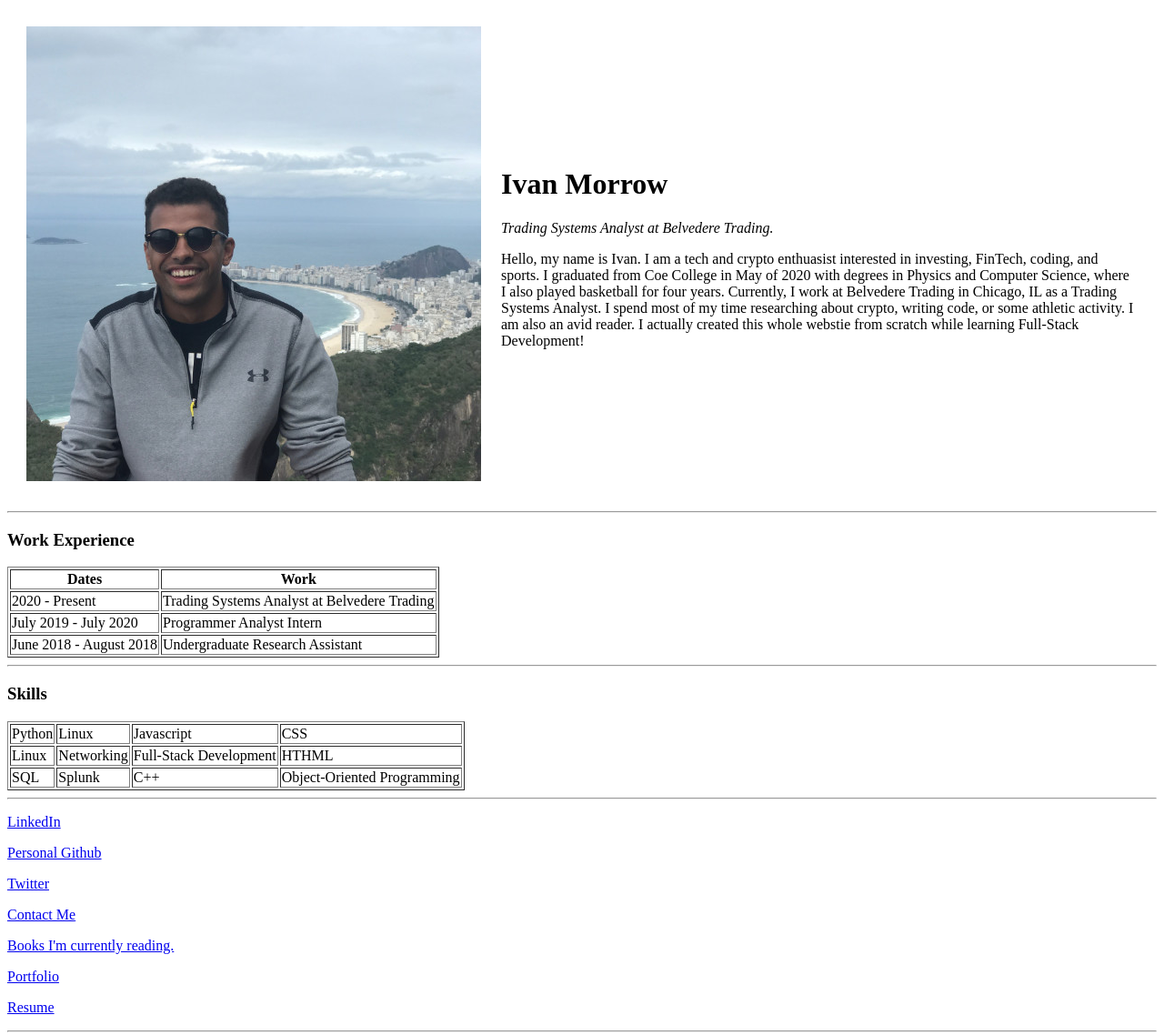
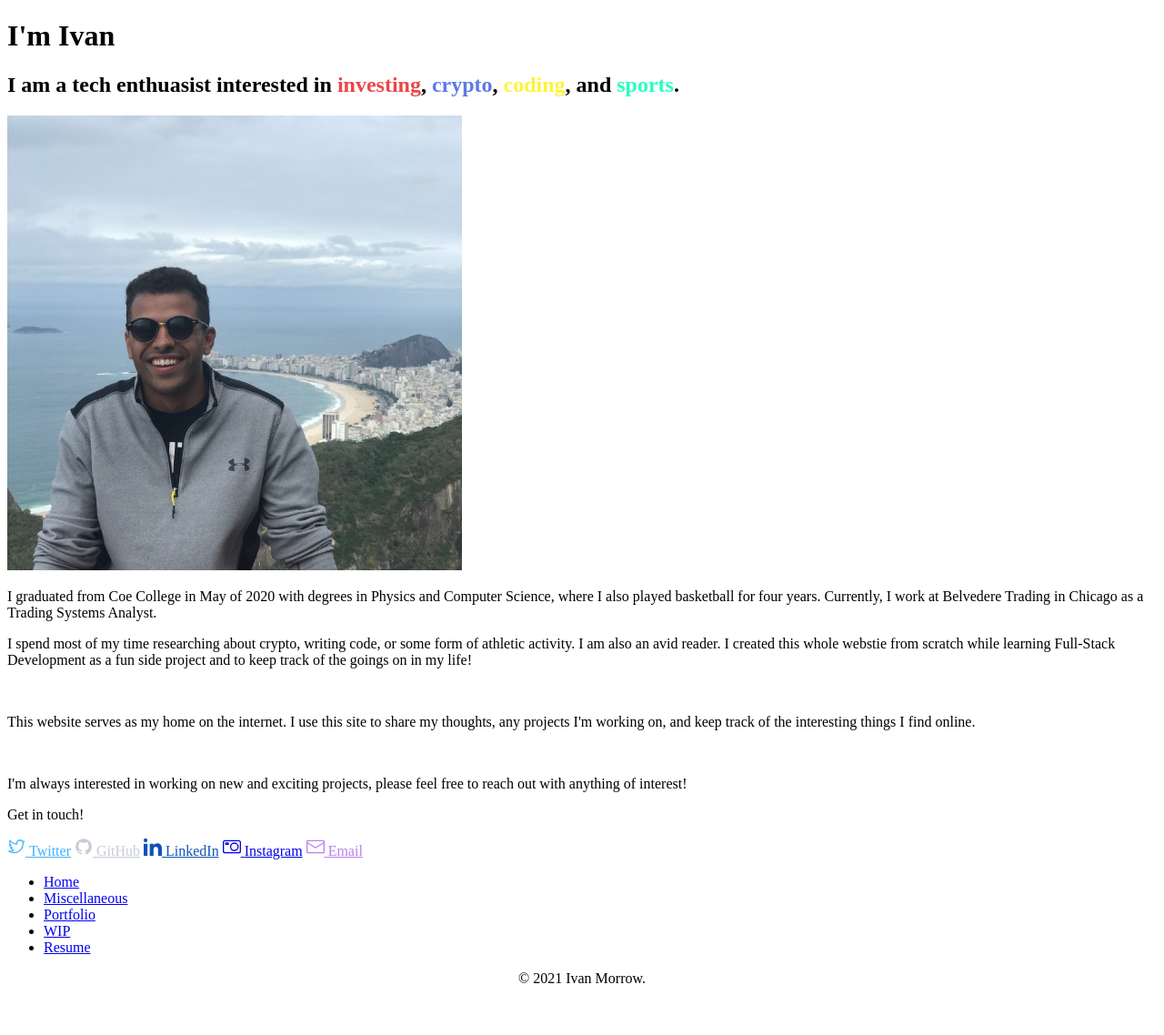
Before and after one commit to ixmorrow/PersonalSite, a plain HTML site: page index.html in a window 1280 px wide. Shown: the whole page at 91% size. After the commit the page ends 1101 px from the top, so only its background shows below. Drawn offline with Linux system fonts and the light colour scheme.

Commit message:
updates to website

```diff
--- a/index.html
+++ b/index.html
@@ -5,82 +5,78 @@
   <meta charset="utf-8">
   <meta name="description" content="Ivan Morrow is a tech and crypto enthuasist interesting in investing, FinTech, and all things cool. Ivan graduated from
     Coe College in 2020 with degrees in Physics and Computer Science. Ivan resides in Chicago, IL">
-  <title>Ivan's Personal Site</title>
+  <title>Ivan Morrow</title>
+  <link rel="stylesheet" href="css/styles.css">
+  <link rel="icon" href="images/favicon.ico">
 </head>
 
-<body>
-  <table cellspacing="20">
-    <tr>
-      <td><img src="images/LinkedInProfilePic.png" alt="Ivan profile picture"></td>
-      <td>
-        <h1>Ivan Morrow</h1>
-        <p><em>Trading Systems Analyst at Belvedere Trading.</em></p>
-        <p>Hello, my name is Ivan. I am a tech and crypto enthuasist interested in investing, FinTech, coding, and sports. I graduated from Coe College
-          in May of 2020 with degrees in Physics and Computer Science, where I also played basketball for four years. Currently, I work at Belvedere Trading in Chicago, IL
-          as a Trading Systems Analyst. I spend most of my time researching about crypto, writing code, or some athletic activity. I am also an avid reader. I actually created this
-          whole webstie from scratch while learning Full-Stack Development!</p>
-      </td>
-    </tr>
-  </table>
-  <hr>
-  <h3>Work Experience</h3>
-  <table border="1">
-    <thead>
-      <tr>
-        <th>Dates</th>
-        <th>Work</th>
-      </tr>
-    </thead>
-    <tbody>
-      <td>2020 - Present</td>
-      <td>Trading Systems Analyst at Belvedere Trading</td>
-      </tr>
-      <tr>
-        <td>July 2019 - July 2020</td>
-        <td>Programmer Analyst Intern</td>
-      </tr>
-      <tr>
-        <td>June 2018 - August 2018</td>
-        <td>Undergraduate Research Assistant</td>
-      </tr>
-    </tbody>
-  </table>
-  <hr>
-  <h3>Skills</h3>
-  <table border="1">
-    <tbody>
-      <tr>
-        <td>Python</td>
-        <td>Linux</td>
-        <td>Javascript</td>
-        <td>CSS</td>
-      </tr>
-      <tr>
-        <td>Linux</td>
-        <td>Networking</td>
-        <td>Full-Stack Development</td>
-        <td>HTHML</td>
-      </tr>
-      <tr>
-        <td>SQL</td>
-        <td>Splunk</td>
-        <td>C++</td>
-        <td>Object-Oriented Programming</td>
-      </tr>
-    </tbody>
-  </table>
+<body class="main-body">
+  <div class="intro">
+    <h1 class="header">I'm Ivan</h1>
+  </div>
+  <div class="index-text">
+    <h2 class="main-header">I am a tech enthuasist interested in <span style="color: #EC4646">investing</span>, <span style="color: #5C7AEA">crypto</span>, <span style="color: #FFF338">coding</span>, and <span style="color: #28FFBF">sports</span>.
+    </h2>
+    <img class="profile-pic" src="images/LinkedInProfilePic.png" alt="ivan-pic">
+    <p class="paragragh"> I graduated from Coe College
+      in May of 2020 with degrees in Physics and Computer Science, where I also played basketball for four years. Currently, I work at Belvedere Trading in Chicago
+      as a Trading Systems Analyst.</p>
+    <p>I spend most of my time researching about crypto, writing code, or some form of athletic activity. I am also an avid reader. I created this
+      whole webstie from scratch while learning Full-Stack Development as a fun side project and to keep track of the goings on in my life!</p><br>
 
-  <hr>
+    <p>This website serves as my home on the internet. I use this site to share my thoughts, any projects I'm working on, and keep track of
+      the interesting things I find online.</p>
+    <br>
 
-  <p><a href="https://www.linkedin.com/in/ivan-morrow-profile/">LinkedIn</a></p>
-  <p><a href="https://github.com/ixmorrow?tab=repositories">Personal Github</a></p>
-  <p><a href="https://twitter.com/ivan_morrow">Twitter</a></p>
-  <p><a href="contact-me.html">Contact Me</a></p>
+    <p>I'm always interested in working on new and exciting projects, please feel free to reach out with anything of interest!</p>
 
-  <p><a href="books.html">Books I'm currently reading.</a></p>
-  <p><a href="portfolio.html">Portfolio</a></p>
-  <p><a href="Docs/ivan-morrow-resume.pdf">Resume</a></p>
-  <hr>
+  </div>
+
+  <div class="contact-links">
+    <p class="get-in-touch">Get in touch!</p>
+
+    <a target="_blank" rel="noreferrer" class="unstyled" href="https://twitter.com/ivan_morrow" style="color: #3DB2FF;"><svg xmlns="http://www.w3.org/2000/svg" width="20" height="20" fill="none" viewBox="0 0 15 15" class="inline">
+        <path stroke="currentColor" stroke-linecap="round" stroke-linejoin="round" d="M2.387 2.549A7.46 7.46 0 007.8 5.294a2.627 2.627 0 012.559-3.225c1.589 0 2.636 1.452 2.636 2.932 0 3.471-2.642 7.474-7.475 7.474a7.43 7.43 0 01-4.026-1.18"></path>
+        <path stroke="currentColor" stroke-linecap="round" stroke-linejoin="round" stroke-width="0.9"
+          d="M2.296 2.518c-.253.408-.265.871-.265 1.352 0 .91.464 1.715 1.169 2.186a2.62 2.62 0 01-1.19-.328v.033c0 1.273.905 2.335 2.107 2.576a2.646 2.646 0 01-1.186.045 2.628 2.628 0 002.454 1.824c-1.095.858-2.503 1.156-3.882.993"></path>
+        <path fill="currentColor" d="M13.197 3.569a5.261 5.261 0 001.508-.414l-.001.002a5.34 5.34 0 01-1.31 1.36l-.71-1.765a5.244 5.244 0 001.667-.637 2.634 2.634 0 01-1.155 1.454z"></path>
+      </svg>&nbsp;<span>Twitter</span></a>
+
+    <a target="_blank" rel="noreferrer" class="unstyled" href="https://github.com/ixmorrow" style="color: #C9CCD5;"><svg xmlns="http://www.w3.org/2000/svg" width="20" height="20" fill="none" viewBox="0 0 15 15" class="inline">
+        <path fill="currentColor" fill-rule="evenodd"
+          d="M7.5.85a6.65 6.65 0 00-2.102 12.96c.332.061.454-.144.454-.32 0-.159-.006-.576-.01-1.131-1.849.401-2.24-.892-2.24-.892-.302-.768-.738-.973-.738-.973-.604-.412.046-.404.046-.404.667.047 1.018.685 1.018.685.594 1.017 1.557.723 1.936.553.06-.43.232-.723.422-.889-1.477-.168-3.029-.738-3.029-3.287 0-.726.26-1.319.685-1.784-.069-.168-.297-.844.065-1.76 0 0 .558-.179 1.828.681.53-.147 1.1-.22 1.665-.223a6.394 6.394 0 011.665.223c1.27-.86 1.827-.68 1.827-.68.363.915.135 1.59.066 1.759.427.465.684 1.058.684 1.784 0 2.555-1.555 3.117-3.036 3.282.238.205.45.611.45 1.232 0 .888-.007 1.605-.007 1.823 0 .178.12.385.457.32A6.652 6.652 0 007.499.85z"
+          clip-rule="evenodd"></path>
+      </svg>&nbsp;<span>GitHub</span></a>
+
+    <a target="_blank" rel="noreferrer" class="unstyled" href="https://www.linkedin.com/in/ivan-morrow-profile/" style="color: #0F52BA;"><svg xmlns="http://www.w3.org/2000/svg" width="20" height="20" fill="none" viewBox="0 0 24 24">
+        <path fill="currentColor" fill-rule="evenodd"
+          d="M4.98 3.5c0 1.381-1.11 2.5-2.48 2.5s-2.48-1.119-2.48-2.5c0-1.38 1.11-2.5 2.48-2.5s2.48 1.12 2.48 2.5zm.02 4.5h-5v16h5v-16zm7.982 0h-4.968v16h4.969v-8.399c0-4.67 6.029-5.052 6.029 0v8.399h4.988v-10.131c0-7.88-8.922-7.593-11.018-3.714v-2.155z"
+          clip-rule="evenodd"></path>
+      </svg>&nbsp;<span>LinkedIn</span></a>
+
+    <a target="_blank" rel="noreferrer" class="unstyled" href="https://www.instagram.com/ivan_morrow14/" style="--link-color:var(--color-red); --section-color:var(--color-red);"><svg xmlns="http://www.w3.org/2000/svg" width="20" height="20"
+        fill="none" viewBox="0 0 15 15" class="inline">
+        <path fill="currentColor" fill-rule="evenodd"
+          d="M1 4a1 1 0 011-1h11a1 1 0 011 1v7a1 1 0 01-1 1H2a1 1 0 01-1-1V4zm1-2a2 2 0 00-2 2v7a2 2 0 002 2h11a2 2 0 002-2V4a2 2 0 00-2-2H2zm.25 2a.25.25 0 00-.25.25v1.505c0 .138.112.25.25.25h2.5a.25.25 0 00.25-.25V4.25A.25.25 0 004.75 4h-2.5z"
+          clip-rule="evenodd"></path>
+        <circle cx="9.5" cy="7.584" r="3.101" stroke="currentColor"></circle>
+      </svg>&nbsp;<span>Instagram</span></a>
+
+    <a class="unstyled" style="color: #B980F0" href="mailto:ivanmorrow14@gmail.com"><svg xmlns="http://www.w3.org/2000/svg" width="20" height="20" fill="none" viewBox="0 0 15 15" class="inline">
+        <path fill="currentColor" fill-rule="evenodd"
+          d="M1 2a1 1 0 00-1 1v9a1 1 0 001 1h13a1 1 0 001-1V3a1 1 0 00-1-1H1zm0 1h13v.925a.448.448 0 00-.241.07L7.5 7.967 1.241 3.995A.448.448 0 001 3.925V3zm0 1.908V12h13V4.908L7.741 8.88a.45.45 0 01-.482 0L1 4.908z" clip-rule="evenodd"></path>
+      </svg>&nbsp;<span>Email</span></a>
+  </div>
+  <nav class="navbar">
+    <ul class="nav-list">
+      <li><a class="nav-item" href="index.html">Home</a></li>
+      <li><a class="nav-item" href="miscellaneous.html">Miscellaneous</a></li>
+      <li><a class="nav-item" href="portfolio.html">Portfolio</a></li>
+      <li><a class="nav-item" href="wip.html">WIP</a></li>
+      <li><a class="nav-item" href="Docs/ivan-morrow-resume.pdf">Resume</a></li>
+    </ul>
+    <p style="text-align: center">© 2021 Ivan Morrow.</p>
+  </nav>
 </body>
 
 </html>
```
Also changed, not shown: bookmarks.html (added, +49 -0 lines), books.html (+44 -51 lines), coe-physics.html (+15 -9 lines), kohawk-startup.html (+22 -8 lines), miscellaneous.html (added, +68 -0 lines).
